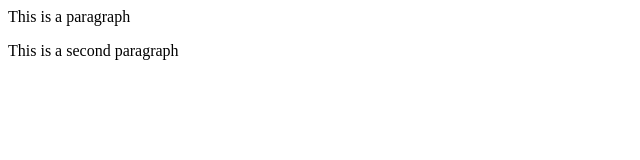
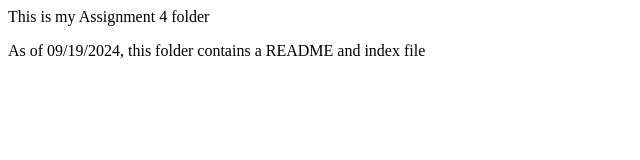
Before and after one commit to JoeyCartwright/MART341-WebDesign, a plain HTML site: page WebDesignHomework/Assignment4/index.html in a window 1280 px wide. Shown: the whole page, without its empty margins (0-640 px from the left). Drawn offline with Linux system fonts and the light colour scheme.

Commit message:
Update index.html

```diff
--- a/WebDesignHomework/Assignment4/index.html
+++ b/WebDesignHomework/Assignment4/index.html
@@ -1,2 +1,2 @@
-<p>This is a paragraph</p>
-<p>This is a second paragraph</p>
+<p>This is my Assignment 4 folder</p>
+<p>As of 09/19/2024, this folder contains a README and index file</p>
```
